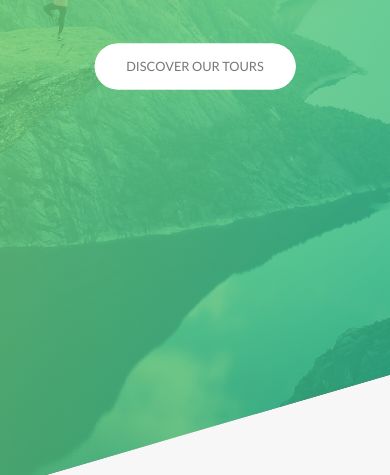
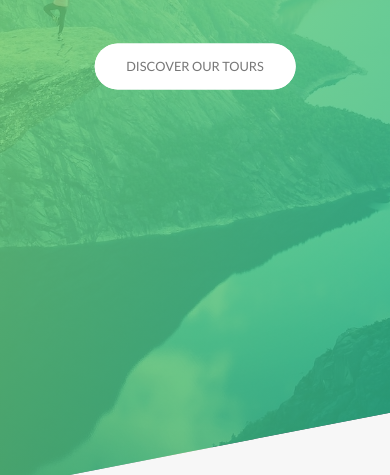
Before and after one commit to shaonkabir8/natours, a website: page index.html in a window 390 px wide. Shown: the part 271-746 px from the top of the page. Drawn offline with Linux system fonts and the light colour scheme.

Commit message:
refactor(Responsive): update media queries for Header and Footer Component

```diff
--- a/index.html
+++ b/index.html
@@ -296,7 +296,7 @@
         </main>
         <!-- FOOTER SECTION -->
         <footer class="footer">
-            <div class="footer__logo-box u-margin-bottom-big">
+            <div class="footer__logo-box">
                 <img src="img/logo-green-2x.png" alt="Full size Logo" class="footer__logo">
             </div>
             <div class="row">
--- a/sass/base/_base.scss
+++ b/sass/base/_base.scss
@@ -27,7 +27,7 @@ body {
     box-sizing: border-box;
     padding: 3rem;
 
-    @include respond(phone) {
+    @include respond(tablet) {
         padding: 0;
     }
 }
--- a/sass/layout/_footer.scss
+++ b/sass/layout/_footer.scss
@@ -4,9 +4,17 @@
     padding: 10rem 0;
     font-size: 1.4rem;
 
+    @include respond(tablet) {
+        padding: 8rem 0;
+    }
+
     &__logo-box {
         text-align: center;
         margin: 0 auto;
+        margin-bottom: 8rem;
+        @include respond(tablet) {
+            margin-bottom: 6rem;
+        }
     }
 
     &__logo {
@@ -18,6 +26,11 @@
         border-top: 1px solid $color-grey-dark;
         display: inline-block;
         padding: 2rem 0;
+
+        @include respond(tablet) {
+            width: 100%;
+            text-align: center;
+        }
     }
 
     &__list {
@@ -60,6 +73,11 @@
         display: inline-block;
         padding: 2rem 0;
         width: 80%;
+
+        @include respond(tablet) {
+            width: 100%;
+            float: none;
+        }
     }
 
 }
--- a/sass/layout/_grid.scss
+++ b/sass/layout/_grid.scss
@@ -12,6 +12,7 @@
 
     @include respond(tablet) {
         max-width: 50rem;
+        padding: 0 2rem;
     }
 
     @include clearfix;
--- a/sass/layout/_header.scss
+++ b/sass/layout/_header.scss
@@ -11,6 +11,10 @@
     height: 90vh;
 
     clip-path: polygon(0 0, 100% 0, 100% 85%, 0 100%);
+
+    @include respond(phone) {
+        clip-path: polygon(0 0, 100% 0, 100% 90%, 0 100%);
+    }
 
     &__logo-box {
         position: absolute;
--- a/sass/layout/_navigation.scss
+++ b/sass/layout/_navigation.scss
@@ -16,6 +16,17 @@
         background-color: $color-white;
         cursor: pointer;
         text-align: center;
+
+        @include respond(tablet) {
+            top: 4rem;
+            right: 4rem;
+        }
+
+        @include respond(phone) {
+            top: 3rem;
+            right: 3rem;
+        }
+
     }
 
     &__bg {
@@ -29,6 +40,16 @@
         z-index: 5;
 
         transition: transform 0.8s cubic-bezier(0.86, 0, 0.07, 1),-webkit-transform 0.8s cubic-bezier(0.86, 0, 0.07, 1);
+
+
+        @include respond(tablet) {
+            top: 4.5rem;
+            right: 4.5rem;
+        }
+        @include respond(phone) {
+            top: 3.5rem;
+            right: 3.5rem;
+        }
     }
 
     &__nav {
@@ -71,7 +92,7 @@
             transition: all .3s;
             padding: 1rem 2rem;
             background-image: linear-gradient(120deg, transparent 0%, transparent 50%, $color-white 50%);
-            background-size: 220%;
+            background-size: 230%;
 
             span {
                 display: inline-block;
```
Also changed, not shown: css/style.css.
